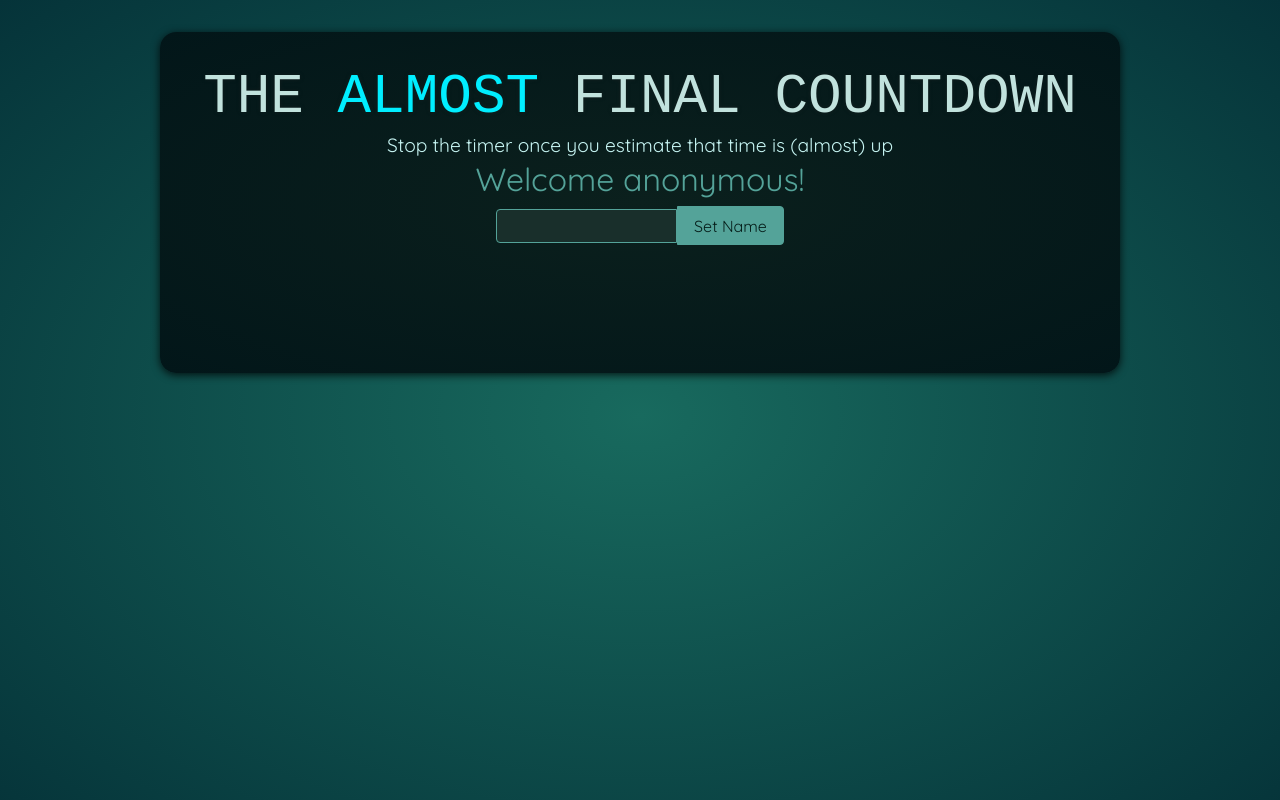
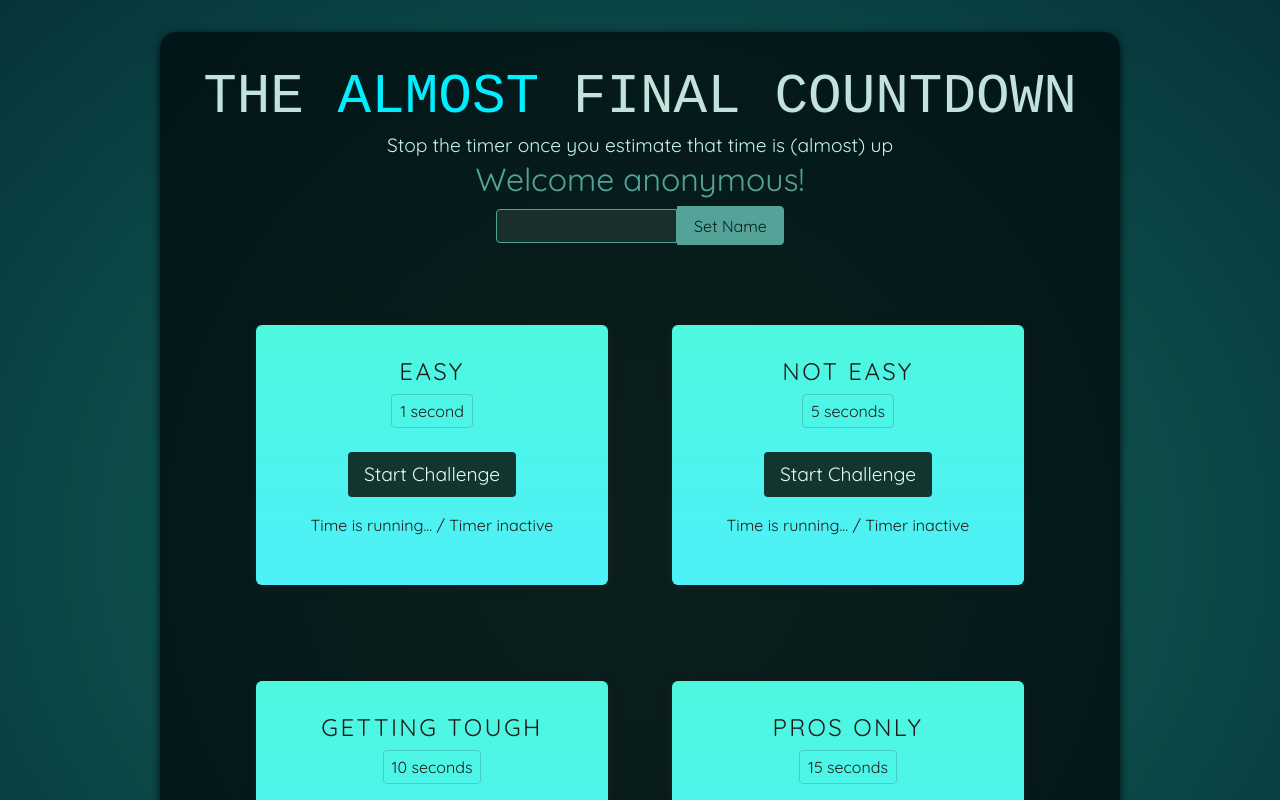
Before and after one commit to junglimit/react-study202406, a React (Create React App) app: page / in a window 1280 px wide. Shown: the top 800 px of the page. Built offline with nearby package versions, Linux system fonts and the light colour scheme; the HTML template or start-up script is replaced by a standard one; a web font is replaced by a local one.

Commit message:
도전과제 컴포넌트 생성

```diff
--- a/src/App.js
+++ b/src/App.js
@@ -1,15 +1,20 @@
 import React from 'react';
-import Player from "./components/Ref/Player";
-
+import Player from './components/Ref/Player';
+import TimerChallenge from './components/Ref/TimeChallenge';
 
 const App = () => {
 
     return (
         <>
             <Player />
-            <div id="challenges"></div>
+            <div id="challenges">
+                <TimerChallenge title='Easy' targetTime={1} />
+                <TimerChallenge title='Not Easy' targetTime={5} />
+                <TimerChallenge title='Getting tough' targetTime={10} />
+                <TimerChallenge title='Pros only' targetTime={15} />
+            </div>
         </>
-    )
+    );
 };
 
 export default App;
--- /dev/null
+++ b/src/components/Ref/TimeChallenge.js
@@ -0,0 +1,22 @@
+import React from 'react';
+
+const TimerChallenge = ({title, targetTime}) => {
+    return (
+        <section className="challenge">
+            <h2>{title}</h2>
+            <p className="challenge-time">
+                {targetTime} second{targetTime > 1 ? 's' : ''}
+            </p>
+            <p>
+                <button>
+                    Start Challenge
+                </button>
+            </p>
+            <p className="">
+                Time is running... / Timer inactive
+            </p>
+        </section>
+    );
+};
+
+export default TimerChallenge;
```
